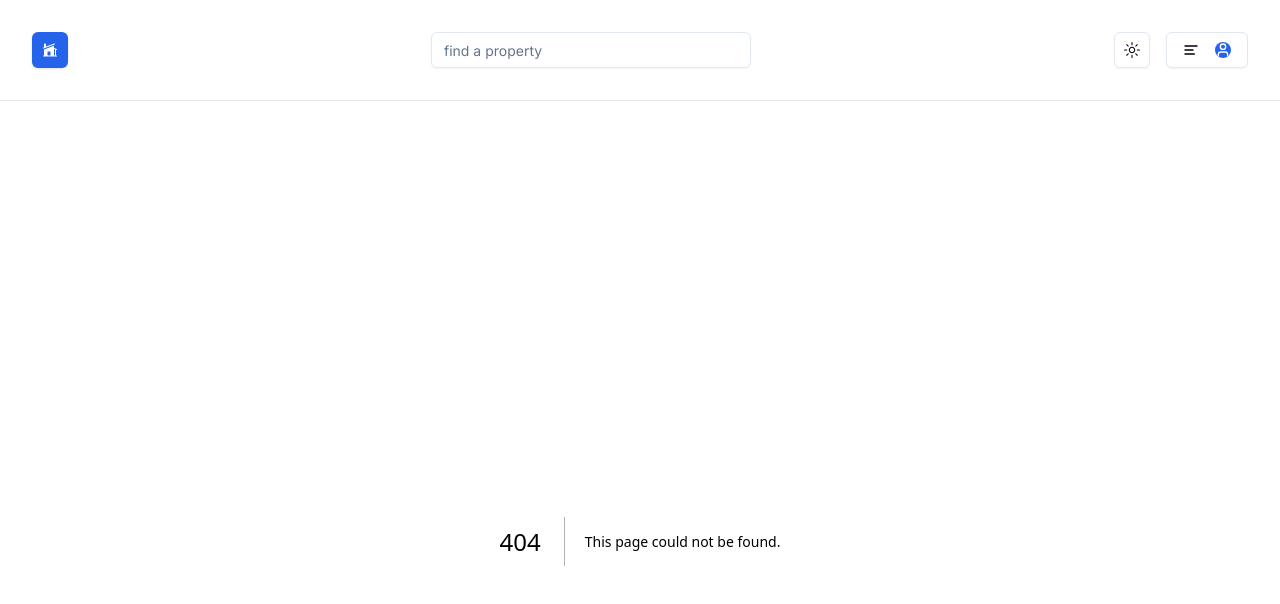
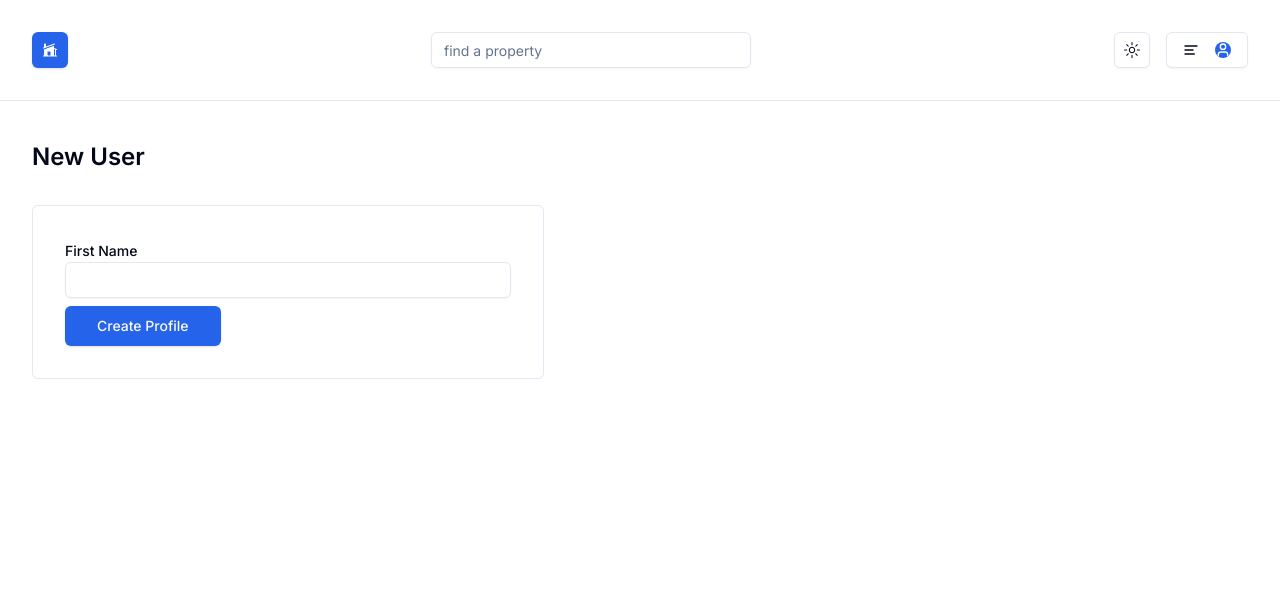
Before and after one commit to danocolombo/nextjs-travel-portal, a Next.js app: page /profile/create in a window 1280 px wide. Before the commit this address had no page. Shown: the top 604 px of the page. Built offline with nearby package versions, Linux system fonts and the light colour scheme.

Commit message:
profile/create/form started

```diff
--- /dev/null
+++ b/app/profile/create/page.tsx
@@ -0,0 +1,30 @@
+import React from 'react';
+import { Label } from '@/components/ui/label';
+import { Input } from '@/components/ui/input';
+import { Button } from '@/components/ui/button';
+
+const createProfileAction = async (formData: FormData) => {
+    'use server';
+    const firstName = formData.get('firstName') as string;
+    console.log(firstName);
+};
+
+function CreateProfilePage() {
+    return (
+        <section>
+            <h1 className='text-2xl font-semibold mb-8 capitalize'>new user</h1>
+            <div className='border p-8 rounded-md max-w-lg'>
+                <form action={createProfileAction}>
+                    <div className='mb-2'>
+                        <Label htmlFor='firstName'>First Name</Label>
+                        <Input id='firstName' name='firstName' type='text' />
+                    </div>
+                    <Button type='submit' size='lg'>
+                        Create Profile
+                    </Button>
+                </form>
+            </div>
+        </section>
+    );
+}
+export default CreateProfilePage;
```
